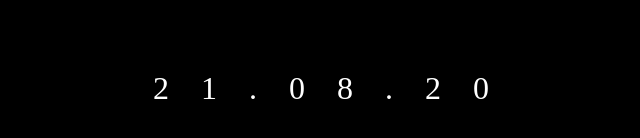
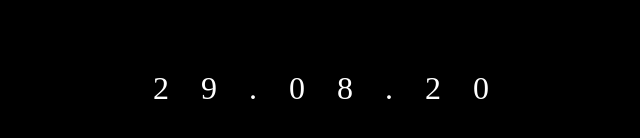
Before and after one commit to roman7501/esquif, a plain HTML site: page index.html in a window 1280 px wide. Shown: the part 312-450 px from the top of the page, 303-943 px from the left. Drawn offline with Linux system fonts and the light colour scheme; a web font is replaced by a local one.

Commit message:
date modified

```diff
--- a/index.html
+++ b/index.html
@@ -9,6 +9,6 @@
     <title>esquif</title>
   </head>
   <body>
-    <p>21.08.20</p>
+    <p>29.08.20</p>
   </body>
 </html>
```
